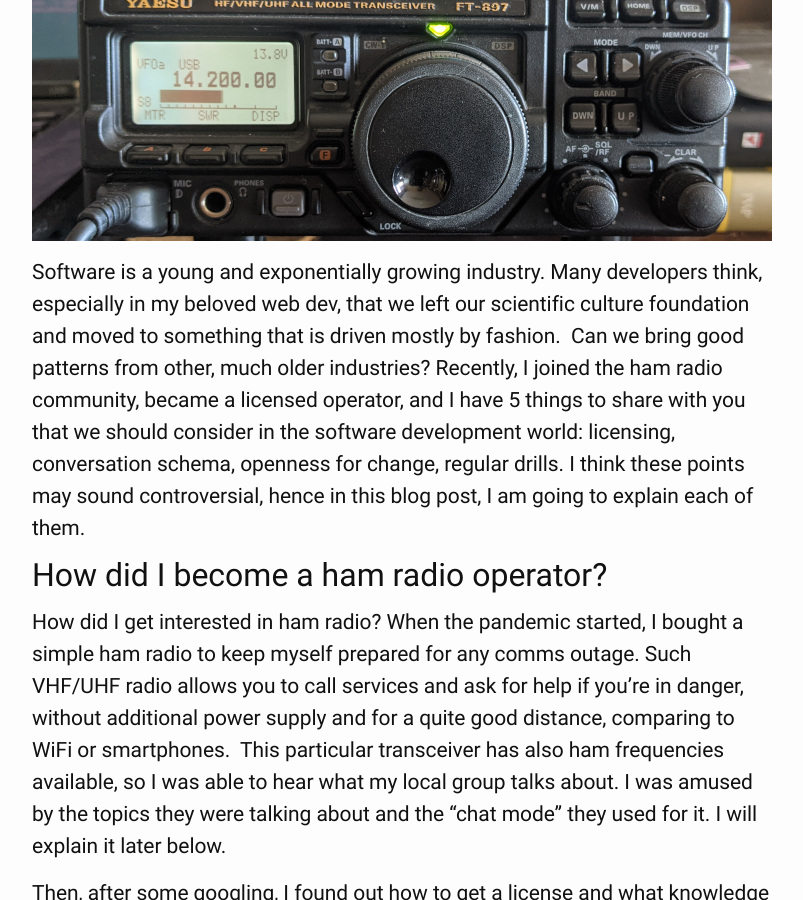
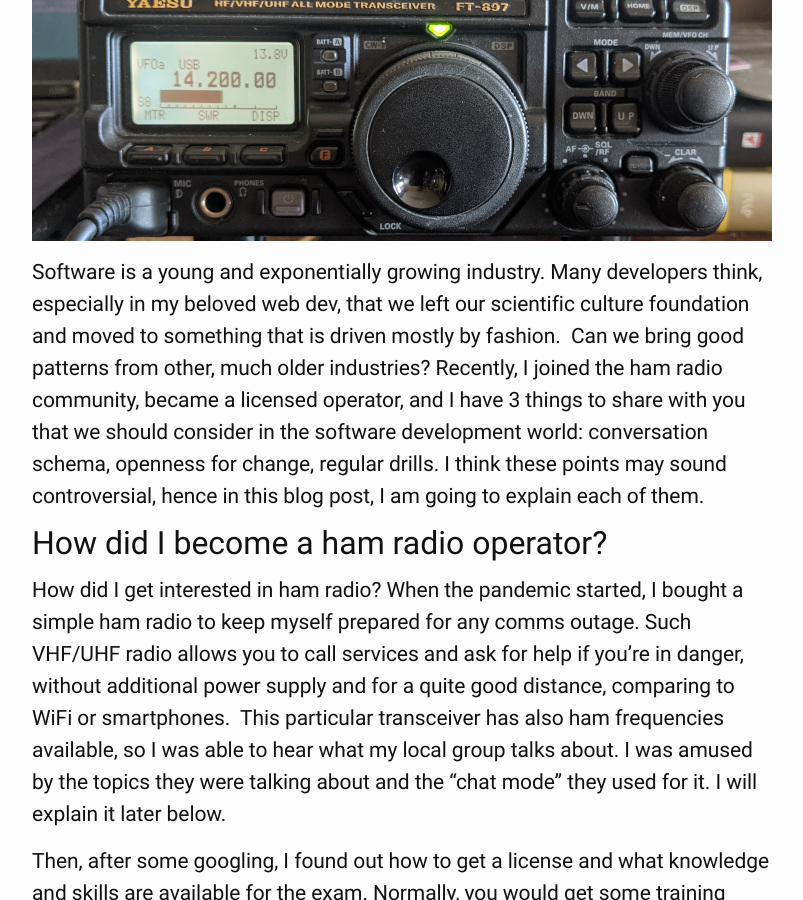
Before and after one commit to puradawid/puradawid.github.io, a Jekyll site: the page built from _posts/2021-02-27-three-things-you-can-learn-from-ham-amateurs.md, in a window 1280 px wide and 900 px high, scrolled down 518 px. Shown: the whole window, without its empty margins (238-1041 px from the left). Built offline with Jekyll 4.4.1, drawn with Linux system fonts in a browser that asks for light colours; comment, search, counter and statistics services are not loaded.

Commit message:
Fix the number of points in the article

```diff
--- a/_posts/2021-02-27-three-things-you-can-learn-from-ham-amateurs.md
+++ b/_posts/2021-02-27-three-things-you-can-learn-from-ham-amateurs.md
@@ -9,7 +9,7 @@
 
 ![My own FT 897 radio rig](/assets/ham/ft897.jpg)
 
-Software is a young and exponentially growing industry. Many developers think, especially in my beloved web dev, that we left our scientific culture foundation and moved to something that is driven mostly by fashion.  Can we bring good patterns from other, much older industries? Recently, I joined the ham radio community, became a licensed operator, and I have 5 things to share with you that we should consider in the software development world: licensing, conversation schema, openness for change, regular drills. I think these points may sound controversial, hence in this blog post, I am going to explain each of them.
+Software is a young and exponentially growing industry. Many developers think, especially in my beloved web dev, that we left our scientific culture foundation and moved to something that is driven mostly by fashion.  Can we bring good patterns from other, much older industries? Recently, I joined the ham radio community, became a licensed operator, and I have 3 things to share with you that we should consider in the software development world: conversation schema, openness for change, regular drills. I think these points may sound controversial, hence in this blog post, I am going to explain each of them.
 
 <!-- more -->
 
```
